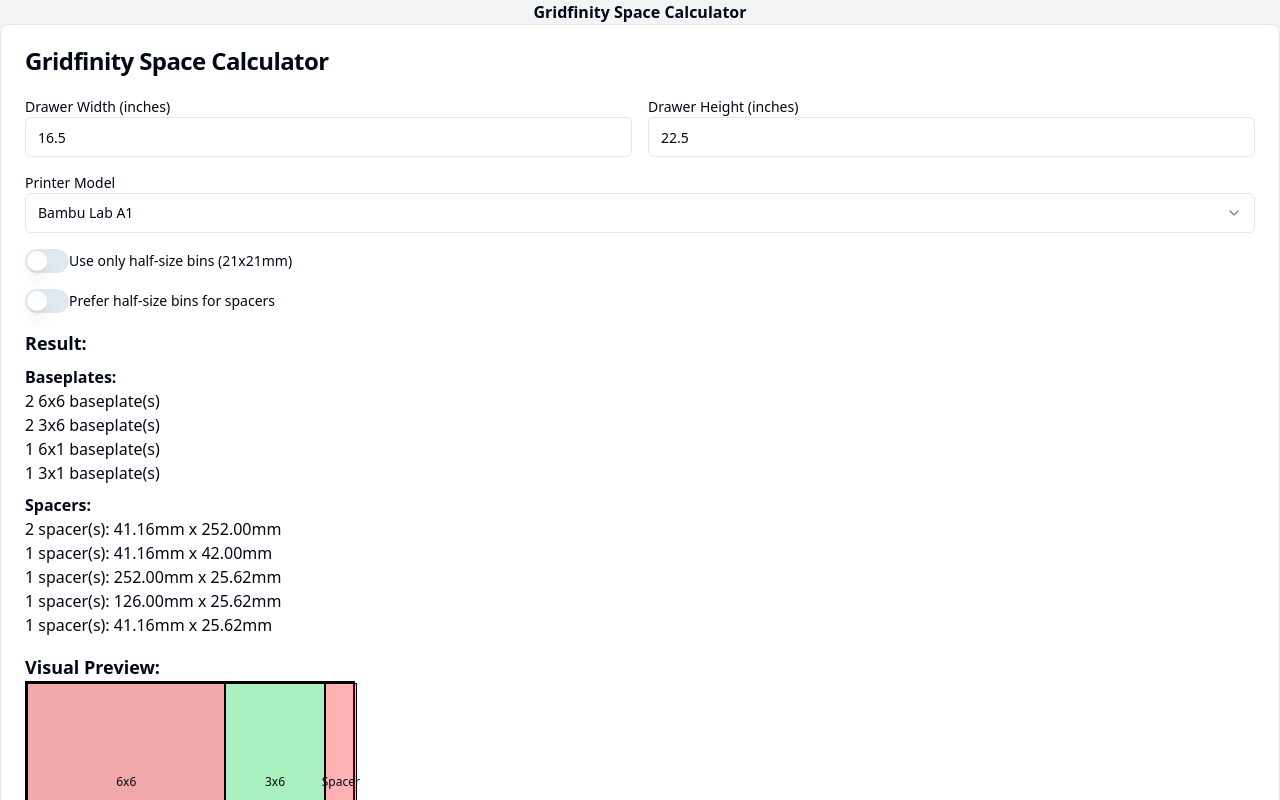
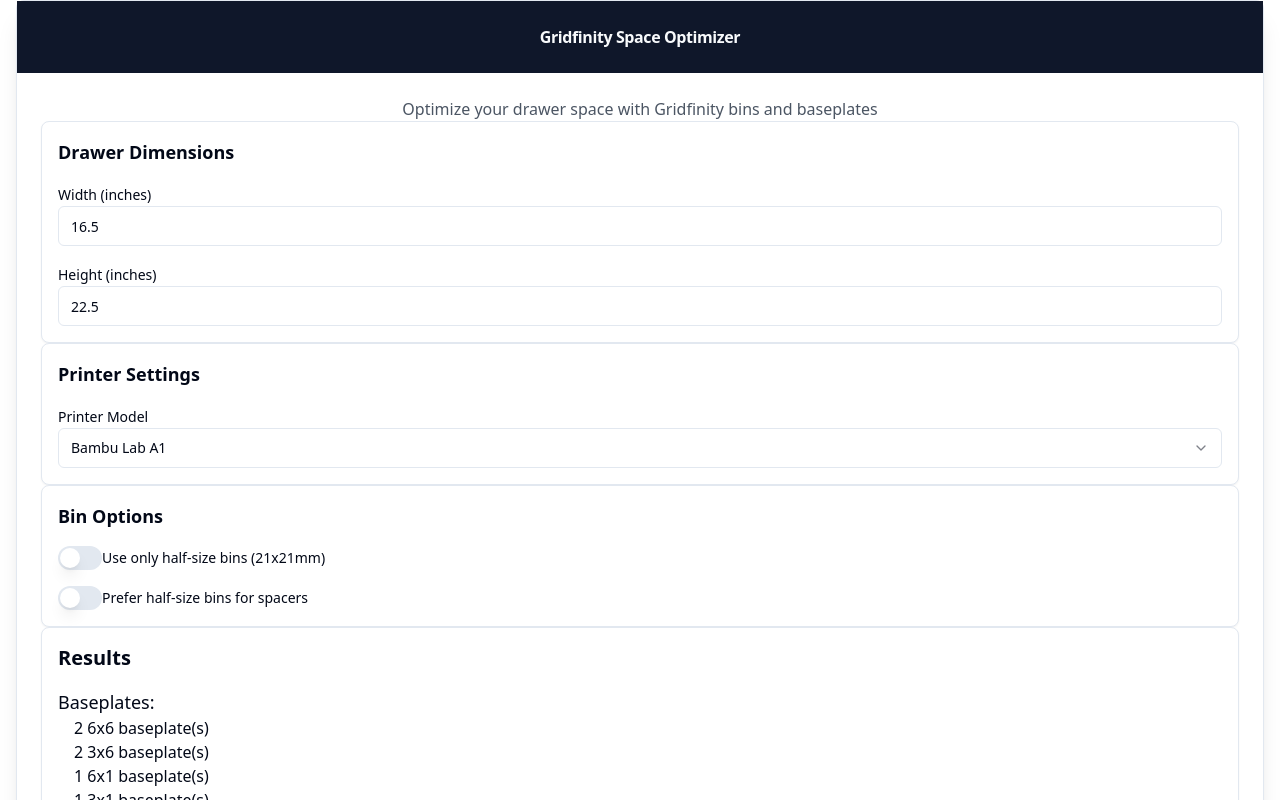
Before and after one commit to ntindle/gridfinity-space-optimizer, a React (Vite) app: page / in a window 1280 px wide. Shown: the top 800 px of the page. Built offline with nearby package versions, Linux system fonts and the light colour scheme.

Commit message:
Improve page aesthetics
Enhanced the overall visual design of the application to create a more appealing user interface. Adjusted styles and layout for better user experience.
[skip gpt_engineer]

```diff
--- a/src/components/GridfinityCalculator.jsx
+++ b/src/components/GridfinityCalculator.jsx
@@ -1,9 +1,9 @@
 import React, { useState, useEffect } from 'react';
-import { Card, CardContent, CardHeader, CardTitle } from "@/components/ui/card"
-import { Select, SelectContent, SelectItem, SelectTrigger, SelectValue } from "@/components/ui/select"
-import { Input } from "@/components/ui/input"
-import { Switch } from "@/components/ui/switch"
-import { Label } from "@/components/ui/label"
+import { Card, CardContent } from "@/components/ui/card";
+import { Select, SelectContent, SelectItem, SelectTrigger, SelectValue } from "@/components/ui/select";
+import { Input } from "@/components/ui/input";
+import { Switch } from "@/components/ui/switch";
+import { Label } from "@/components/ui/label";
 import { INCH_TO_MM, printerSizes, calculateGrids } from '../utils/gridfinityUtils';
 import GridfinityResults from './GridfinityResults';
 import GridfinityVisualPreview from './GridfinityVisualPreview';
@@ -24,25 +24,25 @@ const GridfinityCalculator = () => {
   }, [drawerSize, printerSize, useHalfSize, preferHalfSize]);
 
   return (
-    <Card className="w-full max-w-3xl mx-auto">
-      <CardHeader>
-        <CardTitle>Gridfinity Space Calculator</CardTitle>
-      </CardHeader>
-      <CardContent>
-        <div className="space-y-4">
-          <div className="flex space-x-4">
-            <div className="flex-1">
-              <label className="block text-sm font-medium text-gray-700">Drawer Width (inches)</label>
+    <div className="space-y-6">
+      <Card>
+        <CardContent className="p-4">
+          <h3 className="text-lg font-semibold mb-4">Drawer Dimensions</h3>
+          <div className="grid grid-cols-2 gap-4">
+            <div>
+              <Label htmlFor="drawerWidth">Width (inches)</Label>
               <Input
+                id="drawerWidth"
                 type="number"
                 value={drawerSize.width}
                 onChange={(e) => setDrawerSize({ ...drawerSize, width: parseFloat(e.target.value) })}
                 className="mt-1"
               />
             </div>
-            <div className="flex-1">
-              <label className="block text-sm font-medium text-gray-700">Drawer Height (inches)</label>
+            <div>
+              <Label htmlFor="drawerHeight">Height (inches)</Label>
               <Input
+                id="drawerHeight"
                 type="number"
                 value={drawerSize.height}
                 onChange={(e) => setDrawerSize({ ...drawerSize, height: parseFloat(e.target.value) })}
@@ -50,9 +50,15 @@ const GridfinityCalculator = () => {
               />
             </div>
           </div>
+        </CardContent>
+      </Card>
 
+      <Card>
+        <CardContent className="p-4">
+          <h3 className="text-lg font-semibold mb-4">Printer Settings</h3>
+          <div className="space-y-4">
             <div>
-            <label className="block text-sm font-medium text-gray-700">Printer Model</label>
+              <Label htmlFor="printerModel">Printer Model</Label>
               <Select
                 value={selectedPrinter}
                 onValueChange={(value) => {
@@ -60,7 +66,7 @@ const GridfinityCalculator = () => {
                   setPrinterSize(value === 'Custom' ? { x: 0, y: 0 } : printerSizes[value]);
                 }}
               >
-              <SelectTrigger className="w-full">
+                <SelectTrigger className="w-full mt-1">
                   <SelectValue placeholder="Select a printer" />
                 </SelectTrigger>
                 <SelectContent>
@@ -74,19 +80,21 @@ const GridfinityCalculator = () => {
             </div>
 
             {selectedPrinter === 'Custom' && (
-            <div className="flex space-x-4">
-              <div className="flex-1">
-                <label className="block text-sm font-medium text-gray-700">Custom Width (mm)</label>
+              <div className="grid grid-cols-2 gap-4">
+                <div>
+                  <Label htmlFor="customWidth">Custom Width (mm)</Label>
                   <Input
+                    id="customWidth"
                     type="number"
                     value={printerSize.x}
                     onChange={(e) => setPrinterSize({ ...printerSize, x: parseInt(e.target.value) })}
                     className="mt-1"
                   />
                 </div>
-              <div className="flex-1">
-                <label className="block text-sm font-medium text-gray-700">Custom Height (mm)</label>
+                <div>
+                  <Label htmlFor="customHeight">Custom Height (mm)</Label>
                   <Input
+                    id="customHeight"
                     type="number"
                     value={printerSize.y}
                     onChange={(e) => setPrinterSize({ ...printerSize, y: parseInt(e.target.value) })}
@@ -95,7 +103,14 @@ const GridfinityCalculator = () => {
                 </div>
               </div>
             )}
+          </div>
+        </CardContent>
+      </Card>
 
+      <Card>
+        <CardContent className="p-4">
+          <h3 className="text-lg font-semibold mb-4">Bin Options</h3>
+          <div className="space-y-4">
             <div className="flex items-center space-x-2">
               <Switch
                 id="use-half-size"
@@ -107,7 +122,6 @@ const GridfinityCalculator = () => {
               />
               <Label htmlFor="use-half-size">Use only half-size bins (21x21mm)</Label>
             </div>
-
             <div className="flex items-center space-x-2">
               <Switch
                 id="prefer-half-size"
@@ -119,13 +133,26 @@ const GridfinityCalculator = () => {
               />
               <Label htmlFor="prefer-half-size">Prefer half-size bins for spacers</Label>
             </div>
-
-          {result && <GridfinityResults result={result} useHalfSize={useHalfSize} preferHalfSize={preferHalfSize} />}
-
-          {layout.length > 0 && <GridfinityVisualPreview layout={layout} drawerSize={drawerSize} />}
           </div>
         </CardContent>
       </Card>
+
+      {result && (
+        <Card>
+          <CardContent className="p-4">
+            <GridfinityResults result={result} useHalfSize={useHalfSize} preferHalfSize={preferHalfSize} />
+          </CardContent>
+        </Card>
+      )}
+
+      {layout.length > 0 && (
+        <Card>
+          <CardContent className="p-4">
+            <GridfinityVisualPreview layout={layout} drawerSize={drawerSize} />
+          </CardContent>
+        </Card>
+      )}
+    </div>
   );
 };
 
--- a/src/components/GridfinityResults.jsx
+++ b/src/components/GridfinityResults.jsx
@@ -2,30 +2,36 @@ import React from 'react';
 
 const GridfinityResults = ({ result, useHalfSize, preferHalfSize }) => {
   return (
-    <div className="mt-4">
-      <h3 className="text-lg font-semibold">Result:</h3>
-      <h4 className="text-md font-semibold mt-2">Baseplates:</h4>
-      <ul className="list-disc list-inside">
+    <div className="space-y-4">
+      <h3 className="text-xl font-semibold">Results</h3>
+      {!useHalfSize && (
+        <div>
+          <h4 className="text-lg font-medium">Baseplates:</h4>
+          <ul className="list-disc list-inside pl-4">
             {Object.entries(result.baseplates).map(([size, count]) => (
-          <li key={size}>{count} {size} baseplate(s)</li>
+              <li key={size} className="text-gray-700">{count} {size} baseplate(s)</li>
             ))}
           </ul>
+        </div>
+      )}
       {(useHalfSize || preferHalfSize) && result.halfSizeBins && (
-        <>
-          <h4 className="text-md font-semibold mt-2">Half-size Bins:</h4>
-          <ul className="list-disc list-inside">
+        <div>
+          <h4 className="text-lg font-medium">Half-size Bins:</h4>
+          <ul className="list-disc list-inside pl-4">
             {Object.entries(result.halfSizeBins).map(([size, count]) => (
-              <li key={size}>{count} {size} half-size bin(s)</li>
+              <li key={size} className="text-gray-700">{count} {size} half-size bin(s)</li>
             ))}
           </ul>
-        </>
+        </div>
       )}
-      <h4 className="text-md font-semibold mt-2">Spacers:</h4>
-      <ul className="list-disc list-inside">
+      <div>
+        <h4 className="text-lg font-medium">Spacers:</h4>
+        <ul className="list-disc list-inside pl-4">
           {Object.entries(result.spacers).map(([size, count]) => (
-          <li key={size}>{count} spacer(s): {size}</li>
+            <li key={size} className="text-gray-700">{count} spacer(s): {size}</li>
           ))}
         </ul>
+      </div>
     </div>
   );
 };
--- a/src/pages/Index.jsx
+++ b/src/pages/Index.jsx
@@ -1,12 +1,24 @@
 import React from 'react';
 import GridfinityCalculator from '../components/GridfinityCalculator';
+import { Card, CardContent, CardHeader, CardTitle } from "@/components/ui/card";
 
 const Index = () => {
   return (
-    <div className="min-h-screen bg-gray-100 py-8">
-      <div className="container mx-auto">
-        <h1 className="text-3xl font-bold text-center mb-8">Gridfinity Space Calculator</h1>
-        <GridfinityCalculator />
+    <div className="min-h-screen bg-gradient-to-b from-gray-100 to-gray-200 py-12 px-4 sm:px-6 lg:px-8">
+      <div className="max-w-4xl mx-auto">
+        <Card className="shadow-xl">
+          <CardHeader className="bg-primary text-primary-foreground">
+            <CardTitle className="text-3xl font-bold text-center">
+              Gridfinity Space Optimizer
+            </CardTitle>
+          </CardHeader>
+          <CardContent className="p-6">
+            <p className="text-center text-gray-600 mb-6">
+              Optimize your drawer space with Gridfinity bins and baseplates
+            </p>
+            <GridfinityCalculator />
+          </CardContent>
+        </Card>
       </div>
     </div>
   );
```
Lines whose indentation alone changed are shown as unchanged.
